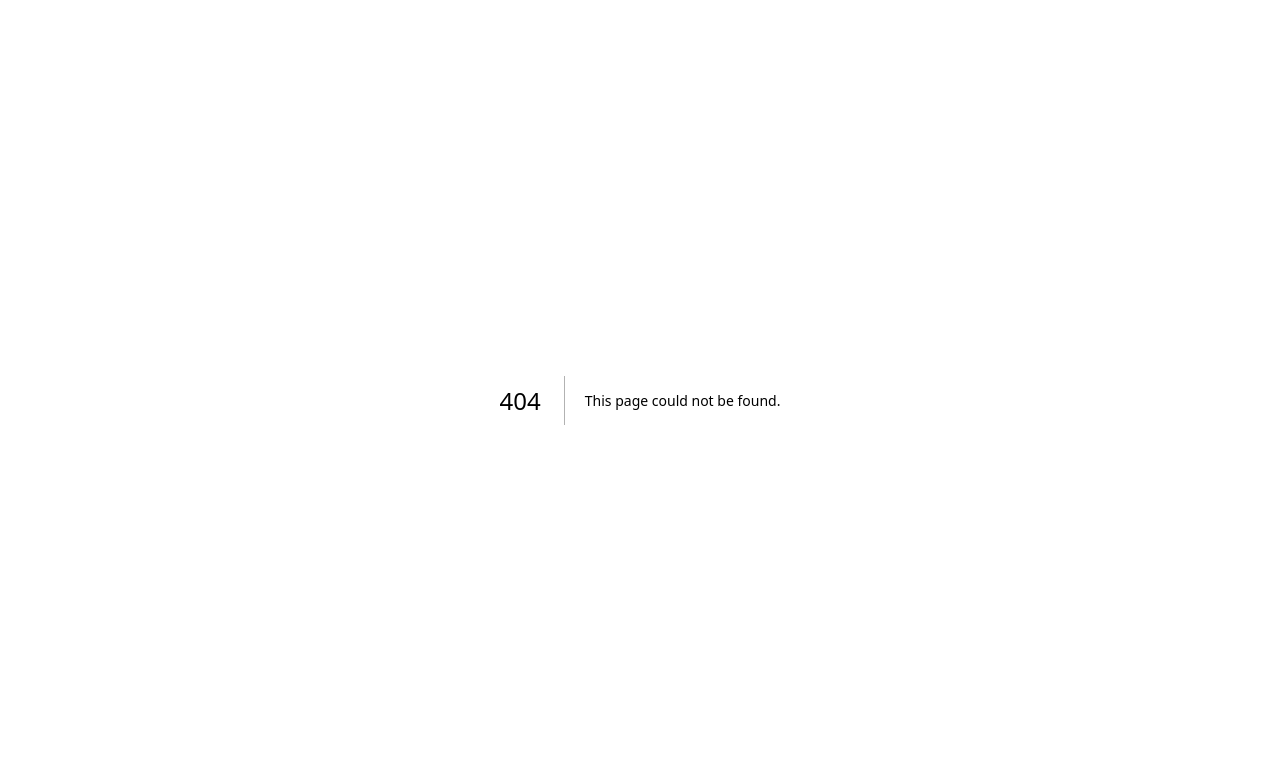
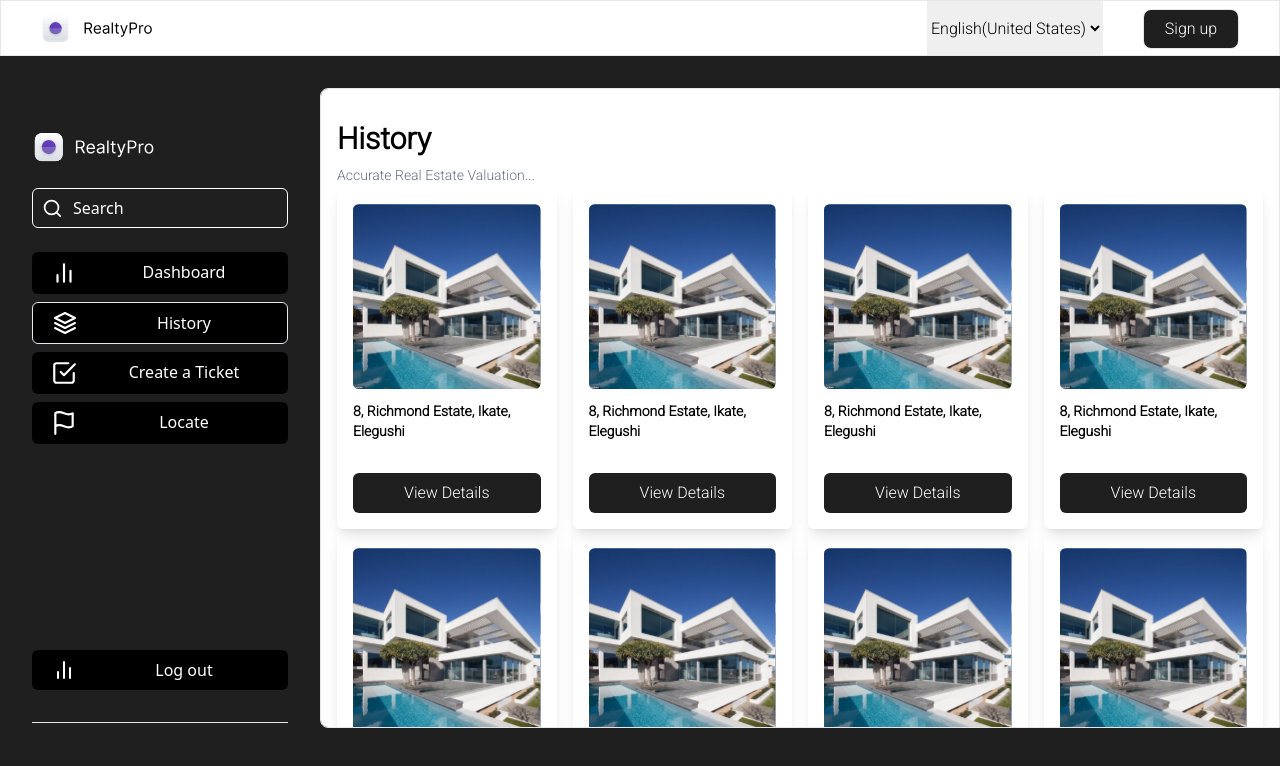
Before and after one commit to pelumibabs/property-evaluation, a Next.js app: page /history in a window 1280 px wide. Before the commit this address had no page. Shown: the top 766 px of the page. Built offline with nearby package versions, Linux system fonts and the light colour scheme.

Commit message:
chore : completed designs for dashboard | history | locate

```diff
--- /dev/null
+++ b/components/organisms/PropertyBox.tsx
@@ -0,0 +1,25 @@
+import * as React from "react";
+import Image from "next/image";
+export interface IPropertyBoxProps {
+  items: any;
+}
+
+export function PropertyBox(props: IPropertyBoxProps) {
+  return (
+    <div className="grid grid-cols-4 gap-x-4">
+      {props.items.map((item: any) => {
+        return (
+          <div key={item.text} className="shadow-lg p-4 rounded-md">
+            <div className="h-48 w-full relative">
+              <Image fill alt="" src={item.image} />
+            </div>
+            <h1 className="text-sm font-bold mt-2">{item.text}</h1>
+            <button className="w-full py-2 bg-bgBlack text-[white] rounded-md mt-8">
+              View Details
+            </button>
+          </div>
+        );
+      })}
+    </div>
+  );
+}
--- a/components/templates/AuthLayout.tsx
+++ b/components/templates/AuthLayout.tsx
@@ -9,7 +9,7 @@ export interface IAuthLayoutProps {
 
 export function AuthLayout(props: IAuthLayoutProps) {
   return (
-    <div className="bg-bgBlack pb-10  min-h-[700px] font-inter ">
+    <div className="bg-bgBlack pb-10   min-h-[700px] h-[100vh] font-inter ">
       <TopNav />
       <div className="grid grid-cols-[auto] justify-around lg:grid-cols-[27rem_33rem] lg:justify-between w-full px-20 pt-[10vh]">
         <div className="hidden lg:block text-[white] p-2">
--- a/components/templates/MainLayout.tsx
+++ b/components/templates/MainLayout.tsx
@@ -7,40 +7,93 @@ import barIcon from "../../assets/dashboard/bar.svg";
 import layerIcon from "../../assets/dashboard/3-layers.svg";
 import checkIcon from "../../assets/dashboard/check-square.svg";
 import flagIcon from "../../assets/dashboard/flag.svg";
+import { useRouter } from "next/router";
+import { signOut } from "firebase/auth";
+import { setUser } from "@/redux/slices/userSlice";
+import { auth } from "@/firebase/firebase";
+import { Toast } from "@/utils/swal";
+import { useDispatch } from "react-redux";
 export interface IMainLayoutProps {
   children: any;
 }
 
 export function MainLayout(props: IMainLayoutProps) {
+  const dispatch = useDispatch();
+  const router = useRouter();
   const NavItems = [
     {
       name: "Dashboard",
-      route: "",
-      active: true,
+      route: "/dashboard",
+      active: false,
       icon: barIcon,
     },
     {
       name: "History",
-      route: "",
-      active: true,
+      route: "/history",
+      active: false,
       icon: layerIcon,
     },
     {
       name: "Create a Ticket",
-      route: "",
-      active: true,
+      route: "/createTicket",
+      active: false,
       icon: checkIcon,
     },
     {
       name: "Locate",
-      route: "",
-      active: true,
+      route: "/locate",
+      active: false,
       icon: flagIcon,
     },
   ];
 
+  const [navItems, setNavItems] = React.useState<any>(NavItems);
+  React.useEffect(() => {
+    setNavItems((prev: any) => {
+      const temp = [...NavItems];
+      temp.map((item, Iindex) => {
+        if (router.pathname == item.route) {
+          item.active = true;
+        }
+      });
+      return temp;
+    });
+  }, []);
+  const navHandler = (index: number, item: any) => {
+    setNavItems((prev: any) => {
+      const temp = [...NavItems];
+      temp.map((item, Iindex) => {
+        if (index == Iindex) {
+          item.active = true;
+        }
+      });
+      return temp;
+    });
+    router.push(item.route);
+  };
+  const signout = () => {
+    signOut(auth)
+      .then(() => {
+        Toast.fire({
+          icon: "success",
+          title: "Sign out successful",
+        });
+        dispatch(
+          setUser({
+            email: "",
+            phoneNumber: "",
+            lastName: "",
+            firstName: "",
+            uid: "",
+          })
+        );
+        router.push("/auth/login");
+      })
+      .catch((error: any) => console.log(error));
+  };
+
   return (
-    <div className="bg-bgBlack pb-10 h-[100vh] min-h-[800px]">
+    <div className="bg-bgBlack pb-10 min-h-[700px] h-[100vh] ">
       <TopNav />
       <div className="h-[92%] mt-8 grid grid-cols-[20rem_auto] relative ">
         <div className="flex flex-col px-8 py-8">
@@ -51,16 +104,23 @@ export function MainLayout(props: IMainLayoutProps) {
             <Search placeholder="Search" />
           </div>
           <div className=" grid grid-rows-4 gap-y-2 mt-6">
-            {NavItems.map((item: any, index: number) => {
+            {navItems.map((item: any, index: number) => {
               return (
-                <div className=" grid grid-cols-[2rem_auto] bg-[black] rounded-md px-4 py-2 gap-x-4">
+                <button
+                  onClick={() => {
+                    navHandler(index, item);
+                  }}
+                  className={`grid grid-cols-[2rem_auto] bg-[black] rounded-md px-4 py-2 gap-x-4 ${
+                    item.active && "border"
+                  }`}
+                >
                   <div className="w-full h-full relative">
                     <Image src={item.icon} fill alt="icon" />
                   </div>
                   <div className="w-full h-full relative text-[white]">
                     {item.name}
                   </div>
-                </div>
+                </button>
               );
             })}
           </div>
@@ -68,11 +128,16 @@ export function MainLayout(props: IMainLayoutProps) {
             <div className="w-full h-full relative">
               <Image src={barIcon} fill alt="icon" />
             </div>
-            <div className="w-full h-full relative text-[white]">Log out</div>
+            <button
+              onClick={signout}
+              className="w-full h-full relative text-[white]"
+            >
+              Log out
+            </button>
           </div>
           <hr className="my-8" />
         </div>
-        <div className="border bg-[white] rounded-tl-lg rounded-bl-lg">
+        <div className="border bg-[white] rounded-tl-lg rounded-bl-lg h-[80vh] overflow-scroll">
           {props.children}
         </div>
       </div>
--- a/pages/Dashboard/index.tsx
+++ b/pages/Dashboard/index.tsx
@@ -3,12 +3,33 @@ import { MainLayout } from "@/components/templates/MainLayout";
 import { useSelector } from "react-redux";
 import { SlOptionsVertical as OptionsIcon } from "react-icons/sl";
 import useAutoCapitalize from "@/hooks/useAutoCapitalize";
+import prop from "../../assets/dashboard/prop.svg";
+import Image from "next/image";
+import { PropertyBox } from "@/components/organisms/PropertyBox";
 export interface IAppProps {}
 
 export default function App(props: IAppProps) {
   const { user } = useSelector((state: any) => state.user);
   console.log(user);
   const firstName = useAutoCapitalize(user.firstName);
+  const dummyRecentTickets = [
+    {
+      image: prop,
+      text: "8, Richmond Estate, Ikate, Elegushi",
+    },
+    {
+      image: prop,
+      text: "8, Richmond Estate, Ikate, Elegushi",
+    },
+    {
+      image: prop,
+      text: "8, Richmond Estate, Ikate, Elegushi",
+    },
+    {
+      image: prop,
+      text: "8, Richmond Estate, Ikate, Elegushi",
+    },
+  ];
   return (
     <MainLayout>
       <div className=" px-4 py-8 font-inter">
@@ -40,6 +61,8 @@ export default function App(props: IAppProps) {
             <h1 className="text-3xl font-bold mt-4">12</h1>
           </div>
         </div>
+        <h1 className="mt-10 font-bold text-lg">Your recent tickets</h1>
+        <PropertyBox items={dummyRecentTickets} />
       </div>
     </MainLayout>
   );
--- a/pages/auth/login/index.tsx
+++ b/pages/auth/login/index.tsx
@@ -108,9 +108,9 @@ export default function Index(props: IIndexProps) {
                 uid: data.uid,
               })
             );
-            router.push("/Dashboard");
+            router.push("/dashboard");
           });
-          // router.push("/Dashboard");
+          // router.push("/dashboard");
           // console.log(res);
           setLoading(false);
         })
@@ -119,8 +119,9 @@ export default function Index(props: IIndexProps) {
           const errorMessage =
             err.message == "Firebase: Error (auth/user-not-found)."
               ? "Invalid email "
-              : err.message == "Firebase: Error (auth/wrong-password)." &&
-                "Invalid password";
+              : err.message == "Firebase: Error (auth/wrong-password)."
+              ? "Invalid password"
+              : "Error";
           Toast.fire({
             icon: "error",
             title: errorMessage,
--- /dev/null
+++ b/pages/createTicket/index.tsx
@@ -0,0 +1,11 @@
+import * as React from "react";
+import { MainLayout } from "@/components/templates/MainLayout";
+export interface IAppProps {}
+
+export default function App(props: IAppProps) {
+  return (
+    <MainLayout>
+      <div>Create a ticket</div>
+    </MainLayout>
+  );
+}
--- /dev/null
+++ b/pages/history/index.tsx
@@ -0,0 +1,53 @@
+import * as React from "react";
+import { MainLayout } from "@/components/templates/MainLayout";
+import { PropertyBox } from "@/components/organisms/PropertyBox";
+import prop from "../../assets/dashboard/prop.svg";
+export interface IAppProps {}
+
+export default function App(props: IAppProps) {
+  const dummyRecentTickets = [
+    {
+      image: prop,
+      text: "8, Richmond Estate, Ikate, Elegushi",
+    },
+    {
+      image: prop,
+      text: "8, Richmond Estate, Ikate, Elegushi",
+    },
+    {
+      image: prop,
+      text: "8, Richmond Estate, Ikate, Elegushi",
+    },
+    {
+      image: prop,
+      text: "8, Richmond Estate, Ikate, Elegushi",
+    },
+    {
+      image: prop,
+      text: "8, Richmond Estate, Ikate, Elegushi",
+    },
+    {
+      image: prop,
+      text: "8, Richmond Estate, Ikate, Elegushi",
+    },
+    {
+      image: prop,
+      text: "8, Richmond Estate, Ikate, Elegushi",
+    },
+    {
+      image: prop,
+      text: "8, Richmond Estate, Ikate, Elegushi",
+    },
+  ];
+  return (
+    <MainLayout>
+      <div className=" px-4 py-8 font-inter">
+        <div className="text-3xl font-bold">History</div>
+        <p className="text-textGrey2 font-inter text-sm mt-2">
+          Accurate Real Estate Valuation...
+        </p>
+        <PropertyBox items={dummyRecentTickets} />
+      </div>
+    </MainLayout>
+  );
+}
--- /dev/null
+++ b/pages/locate/index.tsx
@@ -0,0 +1,31 @@
+import * as React from "react";
+import { MainLayout } from "@/components/templates/MainLayout";
+import { Button } from "@/components/atoms/Button";
+import { AuthBtn } from "@/components/atoms/AuthBtn";
+export interface IAppProps {}
+
+export default function App(props: IAppProps) {
+  return (
+    <MainLayout>
+      <section className="p-8">
+        <h2 className="text-3xl">Locate a Property</h2>
+        <p className="text-sm text-textGrey">
+          Accurate Real Estate Valuation...{" "}
+        </p>
+        <h1 className="text-3xl mt-4">
+          We’re excited to help you with your property sale.
+        </h1>
+        <h3>Enter your address to get started.</h3>
+        <div className="relative mt-20  w-[50rem]  h-16">
+          <input
+            className="border border-borderGrey h-full w-full rounded-xl text-md pl-10 pr-40 shadow-lg"
+            placeholder="125 W Muriel Dr."
+          />
+          <div className="absolute top-2 right-[2rem] w-32 h-[70%]">
+            <AuthBtn text="Continue" valid={true} loading={false} />
+          </div>
+        </div>
+      </section>
+    </MainLayout>
+  );
+}
```
Also changed, not shown: assets/dashboard/prop.svg (added).
